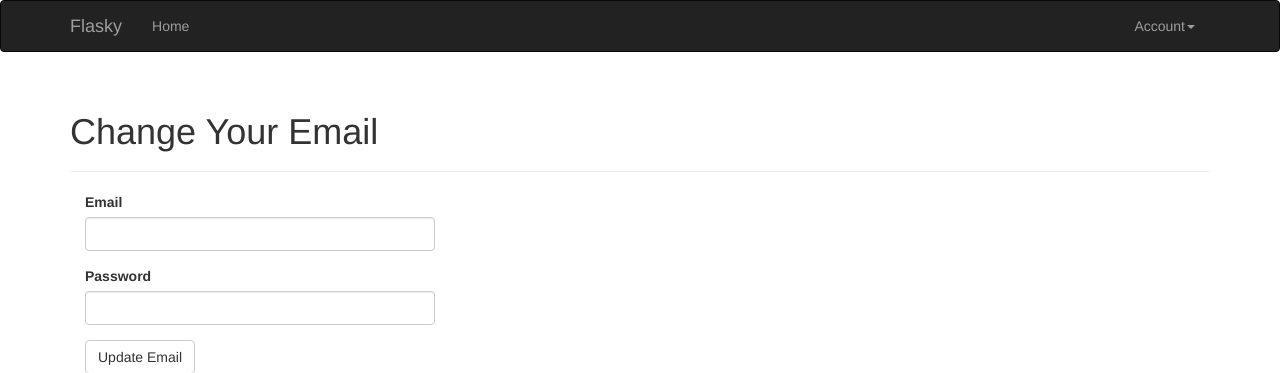
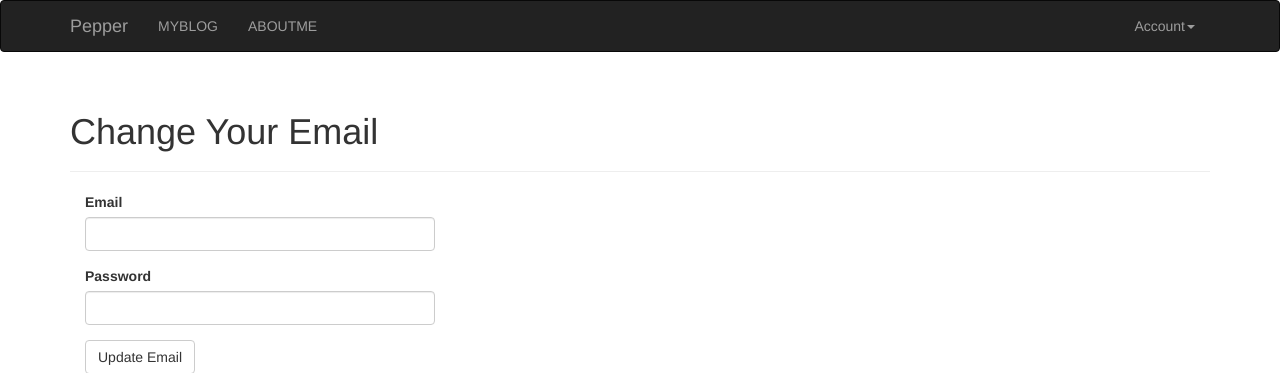
Before and after one commit to ywang04/flask-blog, a Flask app: page /auth/change-email in a window 1280 px wide. Shown: the top 373 px of the page. Run offline with Flask 2, Linux system fonts and the light colour scheme; the visitor is signed in with stand-in values (Sample User, id 1); data comes from the database, SQL or seed files in the repository; some libraries are stand-ins or nearby versions.

Commit message:
Add about link on main page

```diff
--- a/app/templates/base.html
+++ b/app/templates/base.html
@@ -18,11 +18,12 @@
                 <span class="icon-bar"></span>
                 <span class="icon-bar"></span>
             </button>
-            <a class="navbar-brand" href="{{ url_for('main.index') }}">Flasky</a>
+            <a class="navbar-brand" href="{{ url_for('main.index') }}">Pepper</a>
         </div>
         <div class="navbar-collapse collapse">
             <ul class="nav navbar-nav">
-                <li><a href={{ url_for('main.index') }}>Home</a></li>
+                <li><a href={{ url_for('main.index') }}>MYBLOG</a></li>
+                <li><a href={{ url_for('main.about') }}>ABOUTME</a></li>
             </ul>
             <url class="nav navbar-nav navbar-right">
                 {% if current_user.is_authenticated %}
@@ -36,6 +37,7 @@
                     </ul>
                  </li>
                 {% else %}
+                <li><a href="{{ url_for('auth.register') }}">Register</a></li>
                 <li><a href="{{ url_for('auth.login') }}">Log In</a></li>
                 {% endif %}
             </url>
```
